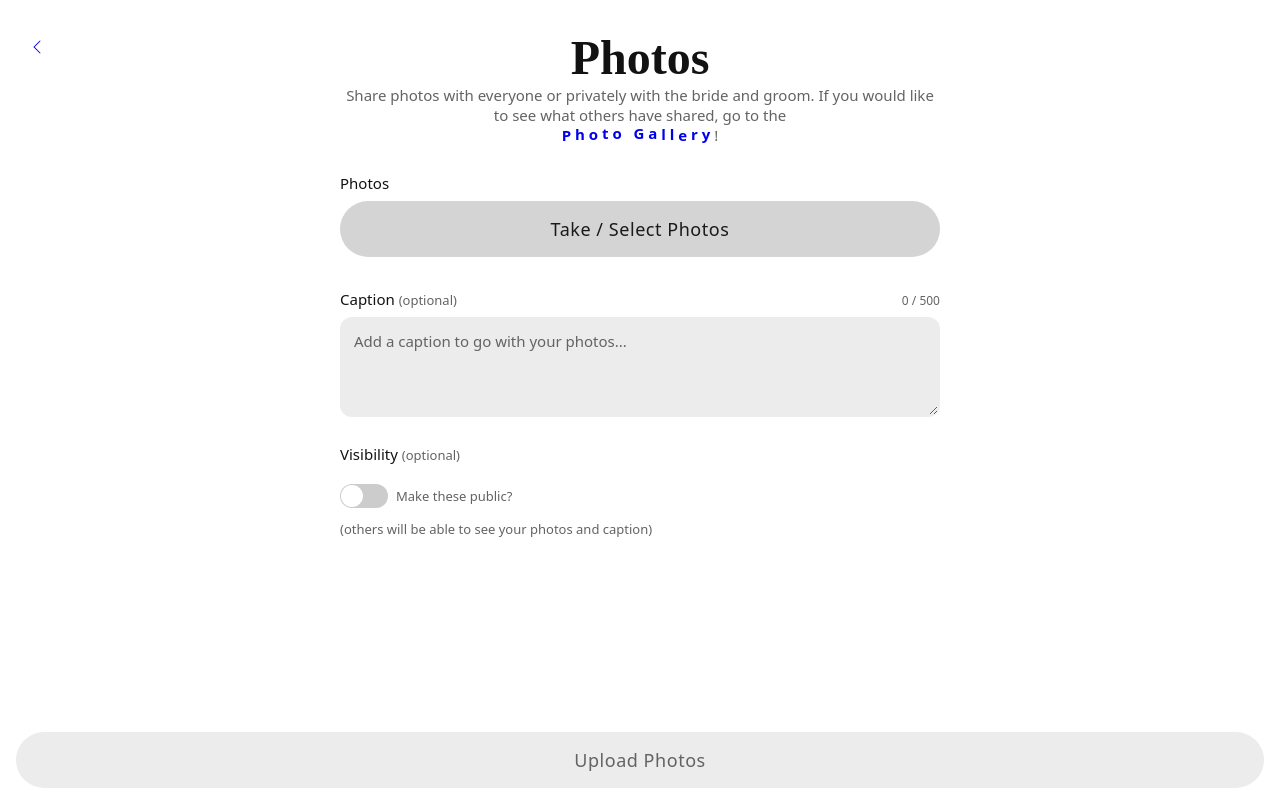
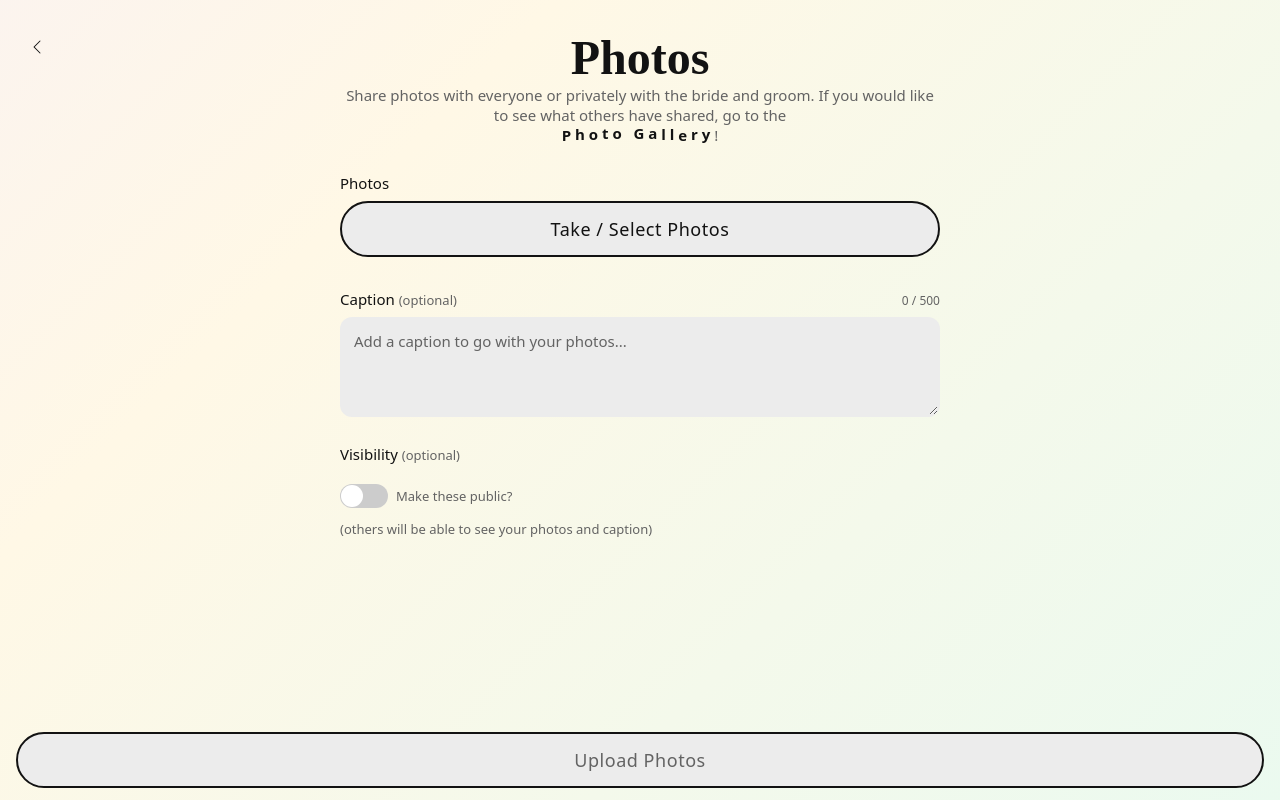
Before and after one commit to Jesse-Smrekar/wedding-app, a website: page public/html/photos.html in a window 1280 px wide. Drawn offline with Linux system fonts and the light colour scheme; a web font is replaced by a local one.

Commit message:
home button fix and other UI tweaks

```diff
--- a/public/html/photos.html
+++ b/public/html/photos.html
@@ -12,13 +12,11 @@
 </head>
 <body>
 
-    <div class="home-btn">
-        <a href="/" >
-            <svg xmlns="http://www.w3.org/2000/svg" width="16" height="16" fill="currentColor" class="bi bi-chevron-left" viewBox="0 0 16 16">
-                <path fill-rule="evenodd" d="M11.354 1.646a.5.5 0 0 1 0 .708L5.707 8l5.647 5.646a.5.5 0 0 1-.708.708l-6-6a.5.5 0 0 1 0-.708l6-6a.5.5 0 0 1 .708 0"/>
-            </svg>
-        </a>
-    </div>
+    <a href="/" class="home-btn">
+        <svg xmlns="http://www.w3.org/2000/svg" width="16" height="16" fill="currentColor" stroke-width="10" class="bi bi-chevron-left" viewBox="0 0 16 16">
+            <path fill-rule="evenodd" d="M11.354 1.646a.5.5 0 0 1 0 .708L5.707 8l5.647 5.646a.5.5 0 0 1-.708.708l-6-6a.5.5 0 0 1 0-.708l6-6a.5.5 0 0 1 .708 0"/>
+        </svg>
+    </a>
 
     <div class="page-container">
 
--- a/public/styles.css
+++ b/public/styles.css
@@ -4,41 +4,47 @@
 
 
 :root {
-    --bg: #121212;
-    --surface: #1e1e1e;
-    --surface-hover: #282828;
+    --bg: #ffffff;
+    --surface: #ececec;
+    --surface-hover: #d8d8d8;
     --accent: #d4d4d4;
     --accent-dark: #b8b8b8;
     --accent-text: #1a1a1a;
-    --text: #ffffff;
-    --text-muted: #a0a0a0;
+    --text: #121212;
+    --text-muted: #636363;
     --radius: 12px;
-    --selected-bg: #333333;
-    --border: #2a2a2a;
-    --map-btn-active: #333;
-    --shadow: rgba(0, 0, 0, 0.6);
+    --selected-bg: #dcdcdc;
+    --border: #e0e0e0;
+    --map-btn-active: #d0d0d0;
+    --shadow: rgba(0, 0, 0, 0.1);
     --danger: #c0392b;
     --danger-dark: #a93226;
+    --confirm: #06e760;
+    --spotify: #1ED760;
 }
 
-@media (prefers-color-scheme: light) {
+@media (prefers-color-scheme: dark) {
     :root {
-        --bg: #ffffff;
-        --surface: #ececec;
-        --surface-hover: #d8d8d8;
-        --text: #121212;
-        --text-muted: #636363;
-        --selected-bg: #dcdcdc;
-        --border: #e0e0e0;
-        --map-btn-active: #d0d0d0;
-        --shadow: rgba(0, 0, 0, 0.1);
+        --bg: #121212;
+        --surface: #1e1e1e;
+        --surface-hover: #282828;
+        --text: #ffffff;
+        --text-muted: #a0a0a0;
+        --selected-bg: #333333;
+        --border: #2a2a2a;
+        --map-btn-active: #333;
+        --shadow: rgba(0, 0, 0, 0.6);
+        --confirm: #04913c;
     }
 }
 
 html, body {
     /* background: url('/images/rose_background_15.png') no-repeat center center fixed; */
-    background-size: cover;
-    background-color: var(--bg);
+    /* Default (light scheme): bright pastel gradient — light enough for dark text */
+    background-image: linear-gradient(-45deg, #ffe8ee, #ebf3ff, #e9faf0, #fff8e6, #f5ecff, #fff0e8);
+    background-size: 400% 400%;
+    background-attachment: fixed;
+    animation: pastel-shift 40s ease infinite;
     color: var(--text);
 
     font-family: "Sansita Swashed", system-ui;
@@ -55,6 +61,26 @@ html, body {
     max-width: 100%;
     overflow-x: hidden;
     font-size: x-large;
+}
+
+@media (prefers-color-scheme: dark) {
+    /* Dark scheme: muted "dark pastel" gradient — deep enough for light text.
+       Placed after the base html, body rule so it wins on equal specificity. */
+    html, body {
+        background-image: linear-gradient(-45deg, #3d2b38, #2b3a4d, #2c4a44, #4d4430, #3a2c4d, #4d3030);
+    }
+}
+
+@keyframes pastel-shift {
+    0%   { background-position: 0% 50%; }
+    50%  { background-position: 100% 50%; }
+    100% { background-position: 0% 50%; }
+}
+
+@media (prefers-reduced-motion: reduce) {
+    html, body {
+        animation: none;
+    }
 }
 
 img {
@@ -104,10 +130,10 @@ h1, h2, h3, h4, h5, h6, .title {
     align-items: center;
     justify-content: center;
     height: 48px;
-    border: none;
+    border: 2px solid var(--text);
     border-radius: 50px;
-    background-color: var(--accent);
-    color: var(--accent-text);
+    background-color: var(--surface);
+    color: var(--text);
     font-family: "Sansita Swashed", system-ui;
     font-size: 16px;
     letter-spacing: 0.03em;
@@ -211,7 +237,7 @@ h1, h2, h3, h4, h5, h6, .title {
     left: 0;
     right: 0;
     z-index: 1000;
-    background-color: var(--bg);
+    background-color: rgb(from var(--surface) r g b /0.5);
     padding: 20px 16px 14px;
     box-shadow: 0 4px 24px var(--shadow);
 }
@@ -268,6 +294,7 @@ h1, h2, h3, h4, h5, h6, .title {
 .search-btn {
     width: 96px;
     flex-shrink: 0;
+    background-color: var(--spotify);
 }
 
 /* ── Search results ── */
@@ -532,7 +559,7 @@ table.itinerary th:last-child {
     left: 0;
     width: 100%;
     padding: 12px 16px calc(12px + env(safe-area-inset-bottom, 0px));
-    background: linear-gradient(transparent, var(--bg) 35%);
+    background: transparent;
     box-sizing: border-box;
 }
 
@@ -608,7 +635,7 @@ table.itinerary th:last-child {
 
 
 .location-card {
-    background-color: var(--surface);
+    background-color: rgb(from var(--surface) r g b / 0.6);
     border-radius: var(--radius);
     padding: 16px;
     margin-bottom: 12px;
@@ -701,7 +728,7 @@ table.itinerary th:last-child {
     align-items: center;
     justify-content: center;
     gap: 14px;
-    background-color: rgb(from var(--surface) r g b / 0.85);
+    background-color: rgb(from var(--surface) r g b / 0.5);
     border-radius: 20px;
     border: none;
     padding: 32px 16px;
@@ -1049,7 +1076,7 @@ table.itinerary th:last-child {
 }
 
 input:checked + .slider {
-  background-color: var(--accent);
+  background-color: var(--confirm);
 }
 
 input:focus + .slider {
@@ -1090,7 +1117,7 @@ input:checked + .slider:before {
     aspect-ratio: 1;
     overflow: hidden;
     cursor: pointer;
-    background-color: var(--surface);
+    background: none;
 }
 
 .gallery-thumb img {
@@ -1223,8 +1250,9 @@ input:checked + .slider:before {
 
 
 .dancing-text span {
-  display: inline-block;
-  animation: dance .25s infinite alternate; /* Loops the dance infinitely */
+    color: var(--text);
+    display: inline-block;
+    animation: dance .25s infinite alternate; /* Loops the dance infinitely */
 }
 
 /* Add delays to create the "wave" effect */
```
Also changed, not shown: public/html/directions.html (+7 -7 lines), public/html/itinerary.html (+7 -7 lines), public/html/login.html (+1 -1 lines), public/html/music.html (+1 -1 lines).
